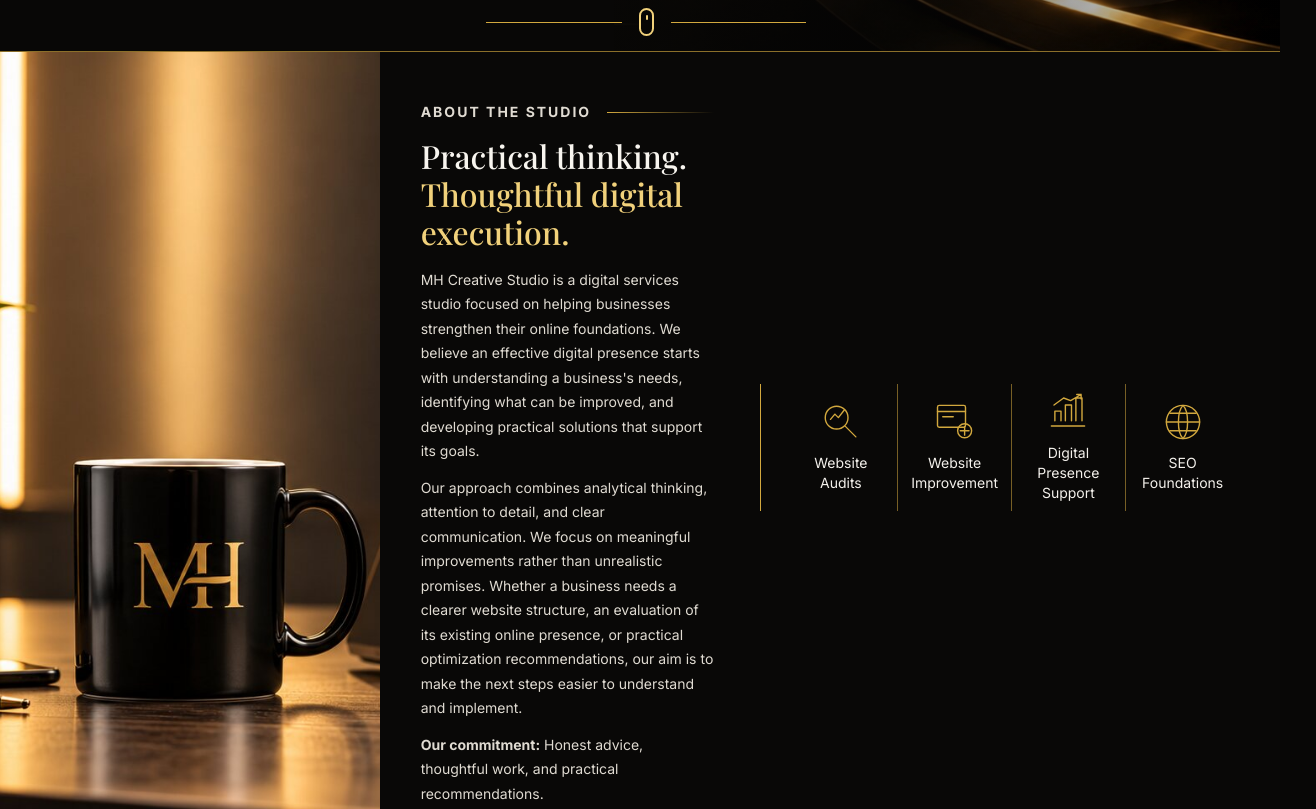
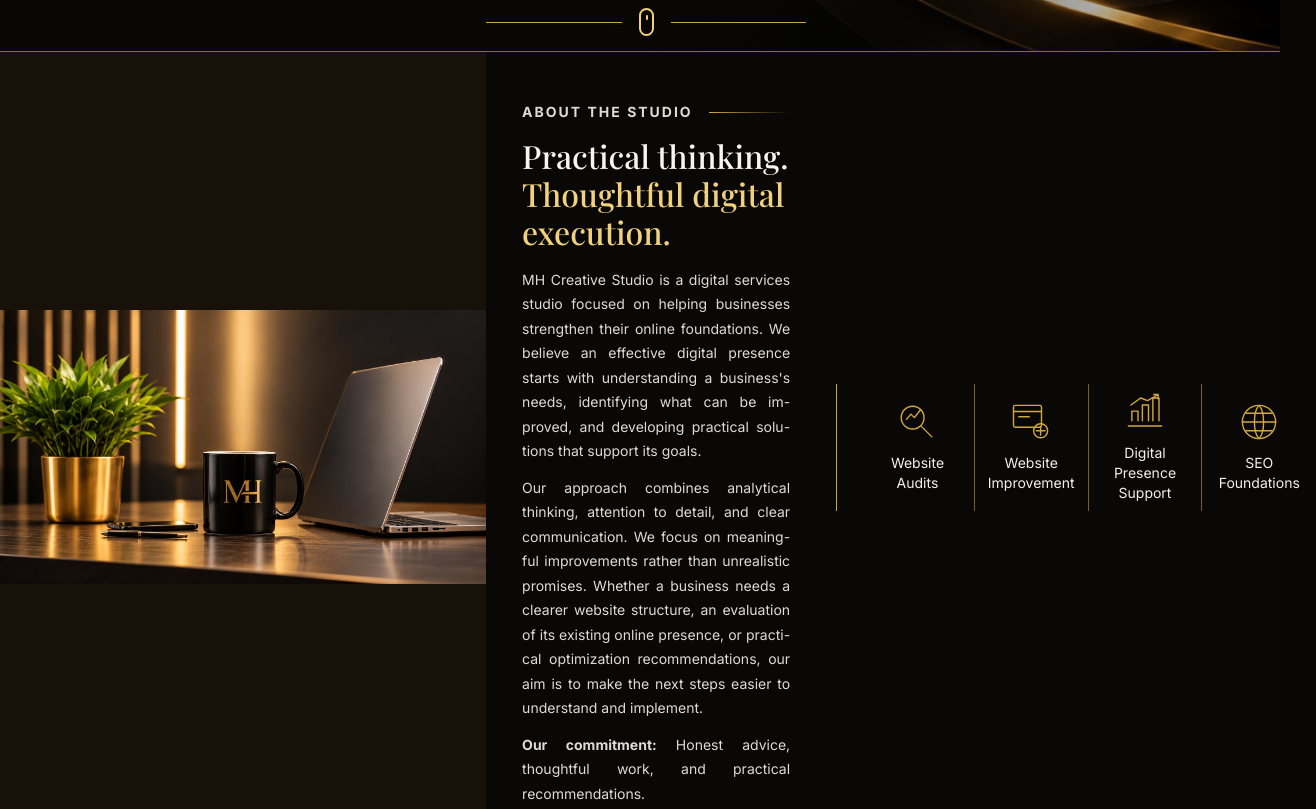
Before and after one commit to mhcreativestudio/mhcreativestudio.github.io, a plain HTML site: page index.html in a window 1280 px wide. Shown: the part 578-1387 px from the top of the page, 1316 px wide, since content can reach past the window. Drawn offline with nearby package versions, Linux system fonts and the light colour scheme.

Commit message:
Update index.html

```diff
--- a/index.html
+++ b/index.html
@@ -48,9 +48,9 @@ h1 span,.gold{color:var(--gold2)}
 .scrollcue:before,.scrollcue:after{content:"";height:1px;background:var(--gold);flex:1}
 .mouse{height:28px;width:15px;border:2px solid var(--gold2);border-radius:10px;position:relative}
 .mouse:after{content:"";position:absolute;top:5px;left:5px;width:2px;height:5px;background:var(--gold2);border-radius:2px}
-.studio{min-height:300px;display:grid;grid-template-columns:29.7% 1fr;background:#090807;border-bottom:1px solid rgba(210,168,62,.35)}
-.workspace{min-height:300px;background:#17110a;overflow:hidden}
-.workspace img{width:100%;height:100%;min-height:300px;object-fit:cover;display:block}
+.studio{min-height:300px;display:grid;grid-template-columns:38% 1fr;background:#090807;border-bottom:1px solid rgba(210,168,62,.35)}
+.workspace{min-height:300px;background:#17110a;overflow:hidden;display:flex;align-items:center;justify-content:center}
+.workspace img{width:100%;height:100%;min-height:300px;object-fit:contain;object-position:center;display:block}
 .studio-content{display:grid;grid-template-columns:minmax(280px,1.05fr) minmax(480px,1.4fr);align-items:center;gap:34px;padding:36px 4.5%}
 .studio-copy{padding-right:12px}
 .label{font-size:12px;letter-spacing:2px;margin-bottom:12px;display:flex;align-items:center;gap:16px}
@@ -152,6 +152,21 @@ footer a{color:var(--gold2)}
  .cards{grid-template-columns:1fr}
  .service span{font-size:12px}
 }
+
+/* Desktop reading alignment: balanced paragraph edges on wider text columns.
+   Mobile remains left-aligned for comfortable reading. */
+@media (min-width: 900px) {
+  .studio-copy p,
+  .founder-copy p,
+  .more-head p,
+  .step p,
+  .contact-intro > p:not(.label) {
+    text-align: justify;
+    text-justify: inter-word;
+    hyphens: auto;
+  }
+}
+
 </style>
 </head>
 <body>
```
